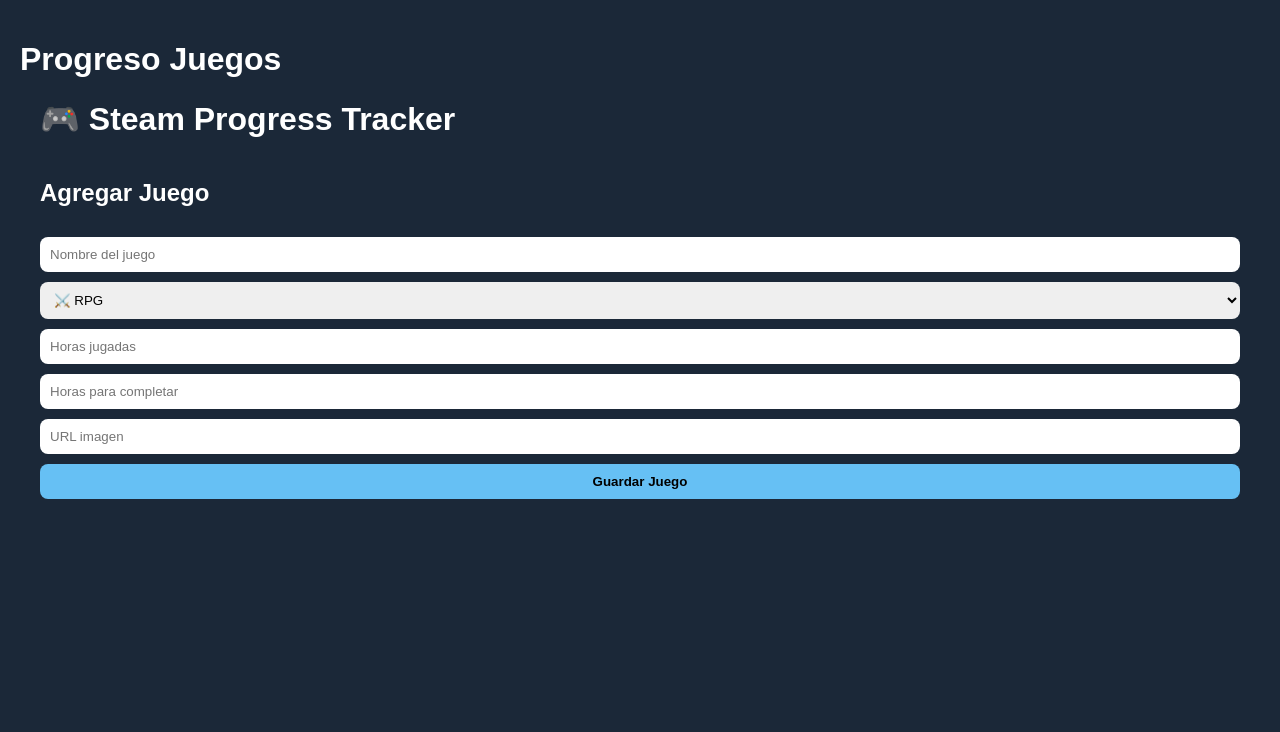
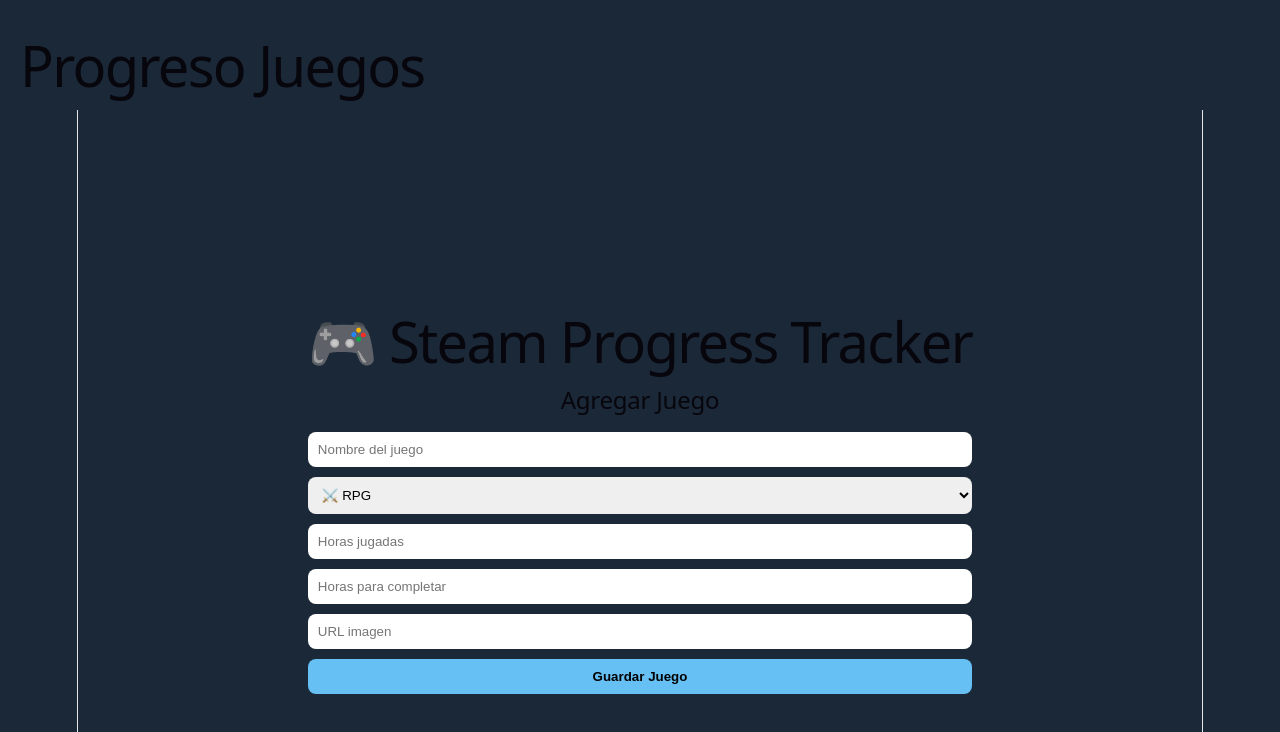
Before and after one commit to Giancarlo24278/ProyectoFinal-WEB, a React (Vite) app in the folder Progreso en Juegos/frontend/: page / in a window 1280 px wide. Shown: the top 732 px of the page. Built offline with nearby package versions, Linux system fonts and the light colour scheme.

Commit message:
Actualizando main para soportar nuevo storage

```diff
--- a/Progreso en Juegos/frontend/src/main.jsx
+++ b/Progreso en Juegos/frontend/src/main.jsx
@@ -3,8 +3,17 @@
 
 import App from './App'
 
+import './index.css'
+
+import { StorageProvider } from './context/StorageProvider'
+import { ThemeProvider } from './context/ThemeProvider'
+
 ReactDOM.createRoot(document.getElementById('root')).render(
   <React.StrictMode>
-    <App />
+    <ThemeProvider>
+      <StorageProvider>
+        <App />
+      </StorageProvider>
+    </ThemeProvider>
   </React.StrictMode>
 )
```
